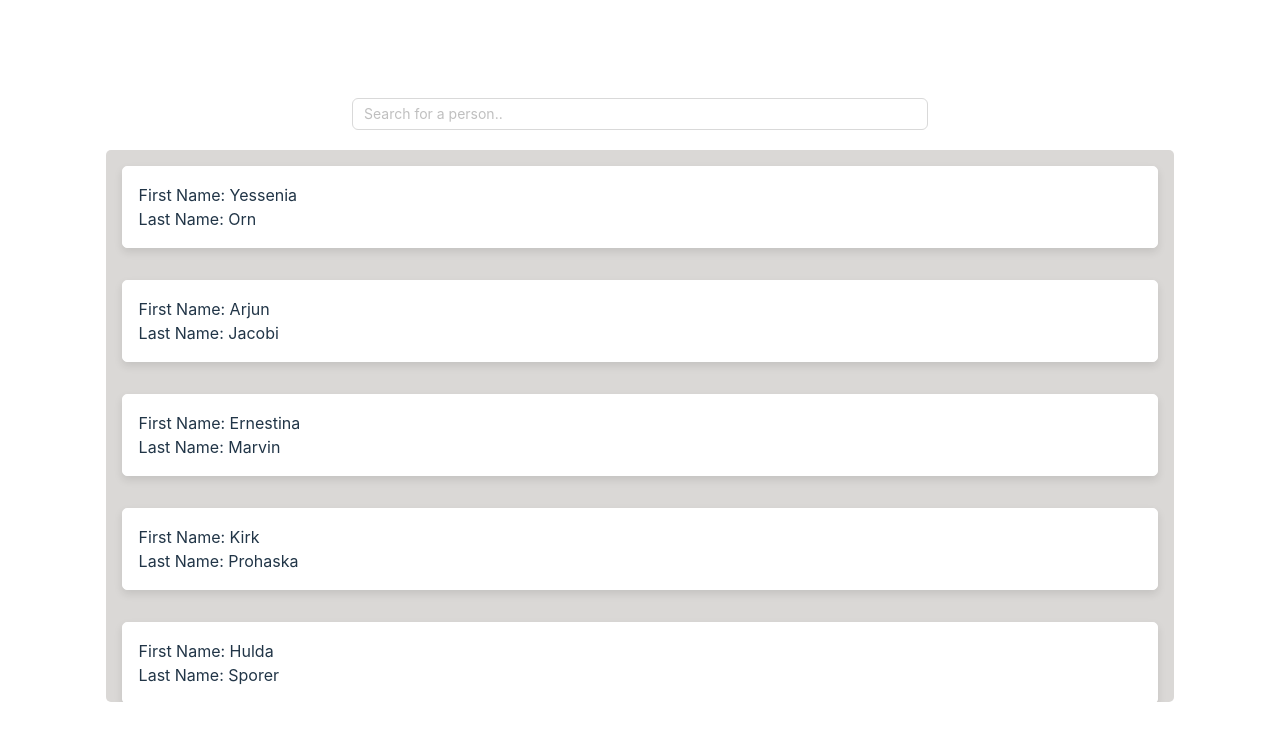
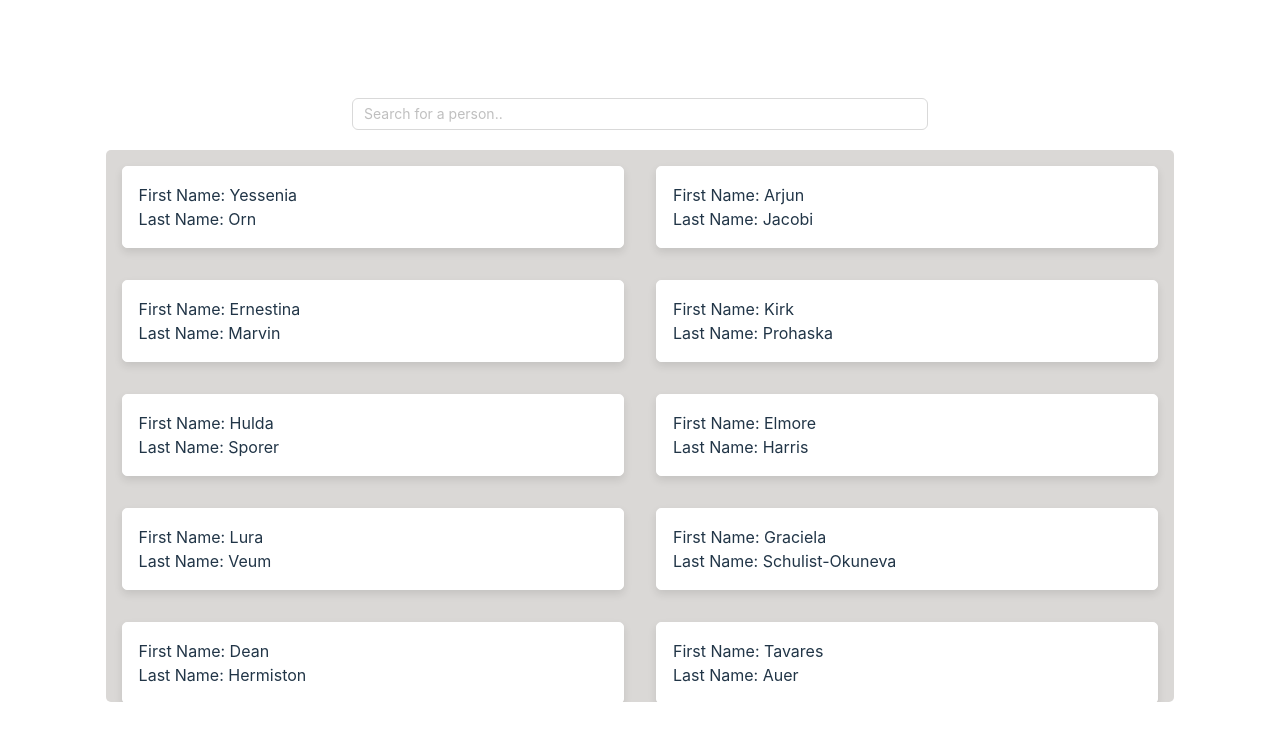
Before and after one commit to vericamitreva/sx-project, a React (Vite) app: page / in a window 1280 px wide. Shown: the top 740 px of the page. Built offline with nearby package versions, Linux system fonts and the light colour scheme.

Commit message:
Search Component Updated

```diff
--- a/src/components/SearchComponent/searchComponent.module.css
+++ b/src/components/SearchComponent/searchComponent.module.css
@@ -26,7 +26,7 @@
 
 .cardsContainer {
     display: grid;
-    grid-template-columns: repeat(1, 1fr);
+    grid-template-columns: repeat(2, 1fr);
     gap: 2rem;
 }
 
```
